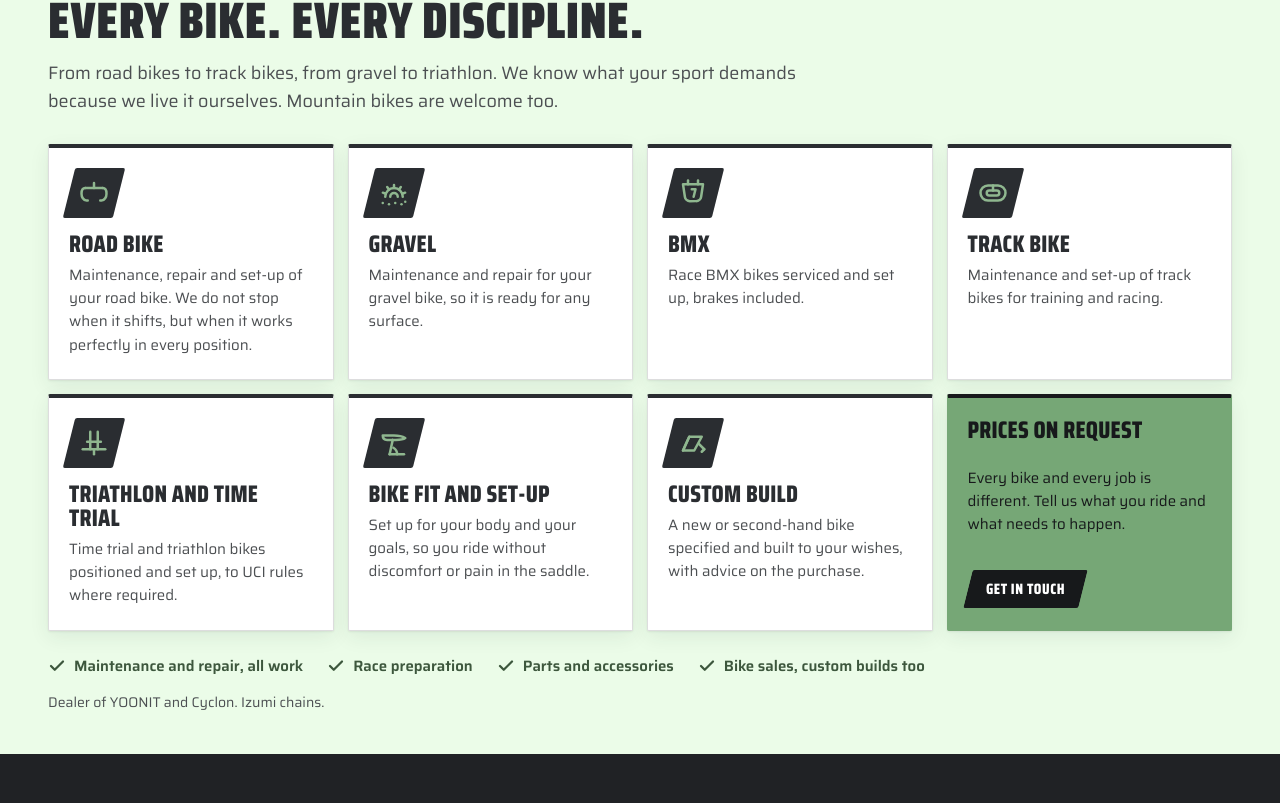
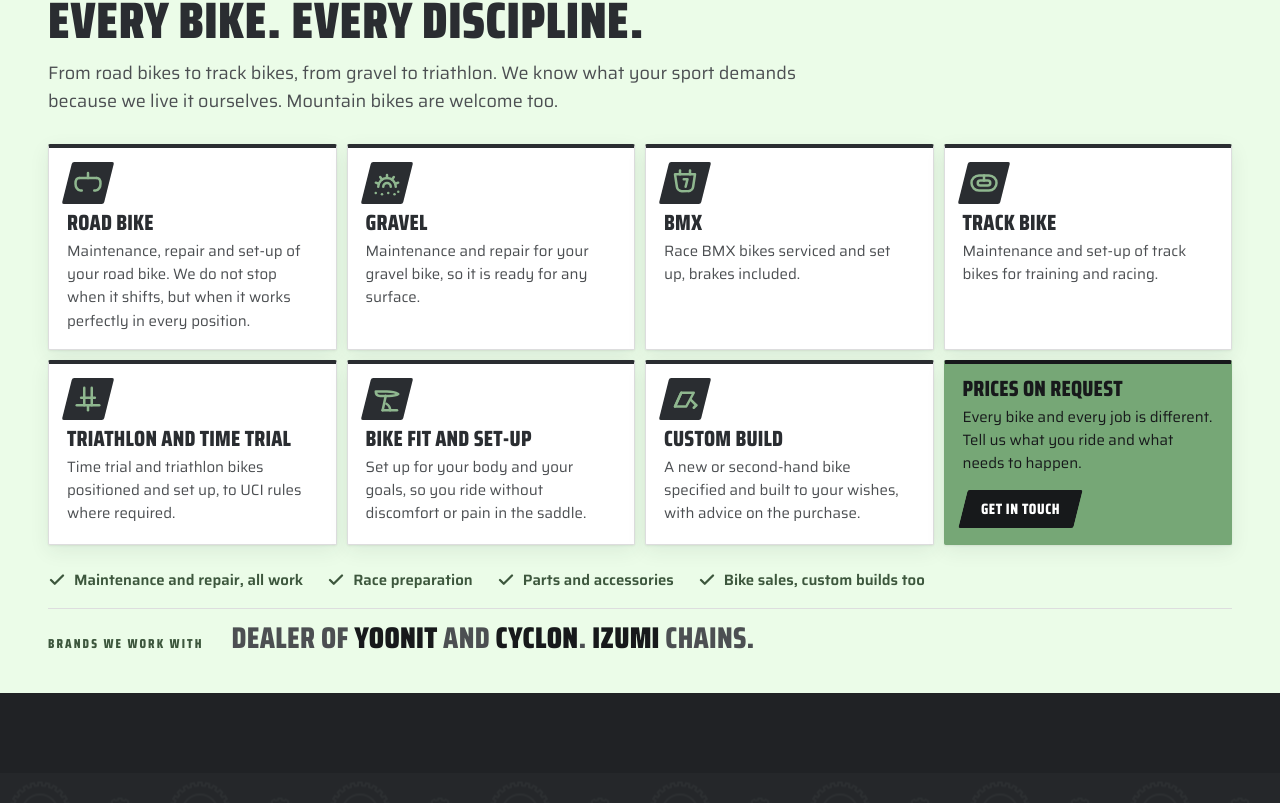
Before and after one commit to vittorionegri68-alt/s40-en, a React (Vite) app: page / in a window 1280 px wide. Shown: the part 949-1752 px from the top of the page. Built offline with nearby package versions, Linux system fonts and the light colour scheme; no server answers.

Commit message:
Services: dedicated brands line with larger display type, compact cards on short viewports
Co-Authored-By: Claude Sonnet 5.5 <noreply@anthropic.com>
Claude-Session: https://claude.ai/code/session_01QKpuWJdyj4XVYouhkTPa3Y

```diff
--- a/src/config/copy.js
+++ b/src/config/copy.js
@@ -44,6 +44,7 @@ export const copy = {
     price: { title: "Prices on request", text: "Every bike and every job is different. Tell us what you ride and what needs to happen.", cta: "Get in touch" },
     also: ["Maintenance and repair, all work", "Race preparation", "Parts and accessories", "Bike sales, custom builds too"],
     brands: "Dealer of YOONIT and Cyclon. Izumi chains.",
+    brandsLabel: "Brands we work with",
   },
   about: {
     id: "about",
--- a/src/sections/Services.jsx
+++ b/src/sections/Services.jsx
@@ -35,7 +35,13 @@ export default function Services() {
               <li key={a}><Icon name="check" size={18} strokeWidth={3} /> {a}</li>
             ))}
           </ul>
-          <p className="also__brands">{c.brands}</p>
+        </div>
+
+        <div className="brandline reveal">
+          <p className="brandline__label">{c.brandsLabel}</p>
+          <p className="brandline__text">
+            {c.brands.split(/(YOONIT|Cyclon|Izumi)/g).map((t, i) => (i % 2 ? <strong key={i}>{t}</strong> : t))}
+          </p>
         </div>
       </div>
     </section>
--- a/src/styles/index.css
+++ b/src/styles/index.css
@@ -149,9 +149,19 @@ html.pager-on .dots { display: flex; }
 .also { margin-top: clamp(16px, 3vh, 30px); display: flex; flex-wrap: wrap; justify-content: space-between; align-items: center; gap: 14px 32px; }
 .also__list { display: flex; flex-wrap: wrap; gap: 8px 24px; }
 .also__list li { display: flex; align-items: center; gap: 8px; font-weight: 600; color: var(--green-800); font-size: 15px; }
-.also__brands { font-size: 14px; color: var(--ant-500); }
+.brandline { margin-top: clamp(12px, 2vh, 22px); padding-top: clamp(10px, 1.6vh, 16px); border-top: 1px solid var(--ant-100); display: flex; flex-wrap: wrap; align-items: baseline; gap: 6px 28px; }
+.brandline__label { font: 800 13px / 1 var(--font-display); text-transform: uppercase; letter-spacing: .16em; color: var(--green-800); }
+.brandline__text { font: 800 clamp(22px, 2.6vw, 30px) / 1.05 var(--font-display); text-transform: uppercase; letter-spacing: .01em; color: var(--ant-500); }
+.brandline__text strong { font-weight: 900; color: var(--ant-900); }
 @media (min-width: 640px) { .cards { grid-template-columns: repeat(2, 1fr); } }
 @media (min-width: 1100px) { .cards { grid-template-columns: repeat(4, 1fr); } }
+/* Short desktop viewports: tighter cards so the whole block still fits one screen */
+@media (min-width: 1100px) and (max-height: 960px) {
+  .cards { gap: 10px; }
+  .card { padding: 14px 18px 16px; gap: 6px; }
+  .card__icon { width: 42px; height: 42px; margin-bottom: 2px; }
+  .card__title { font-size: 22px; }
+}
 
 /* About */
 .about { display: grid; grid-template-columns: 1fr; gap: 32px 56px; align-items: start; }
```
